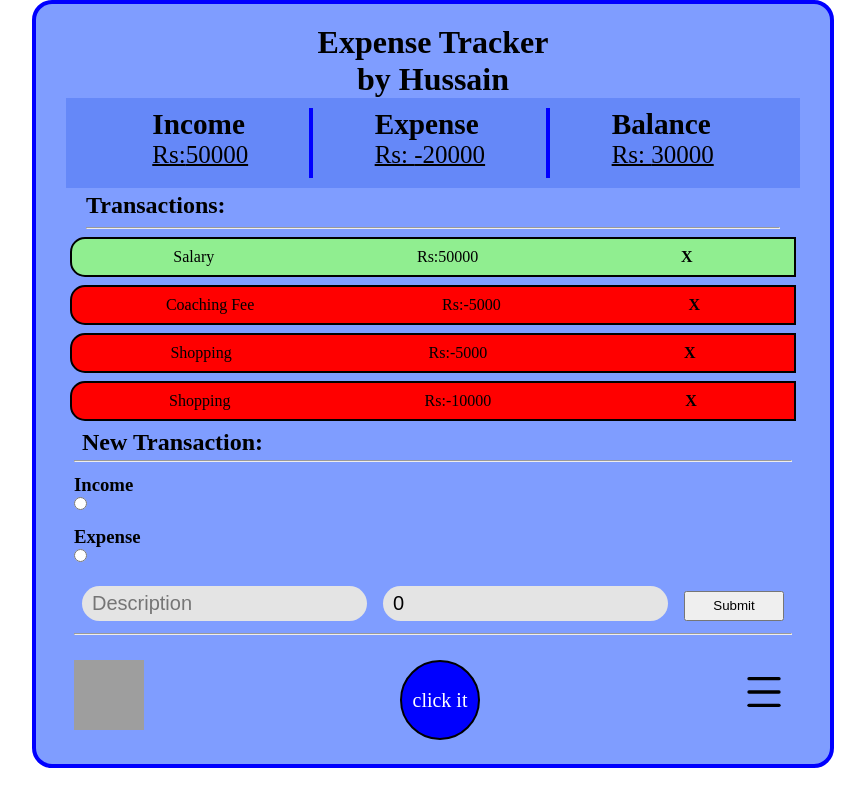
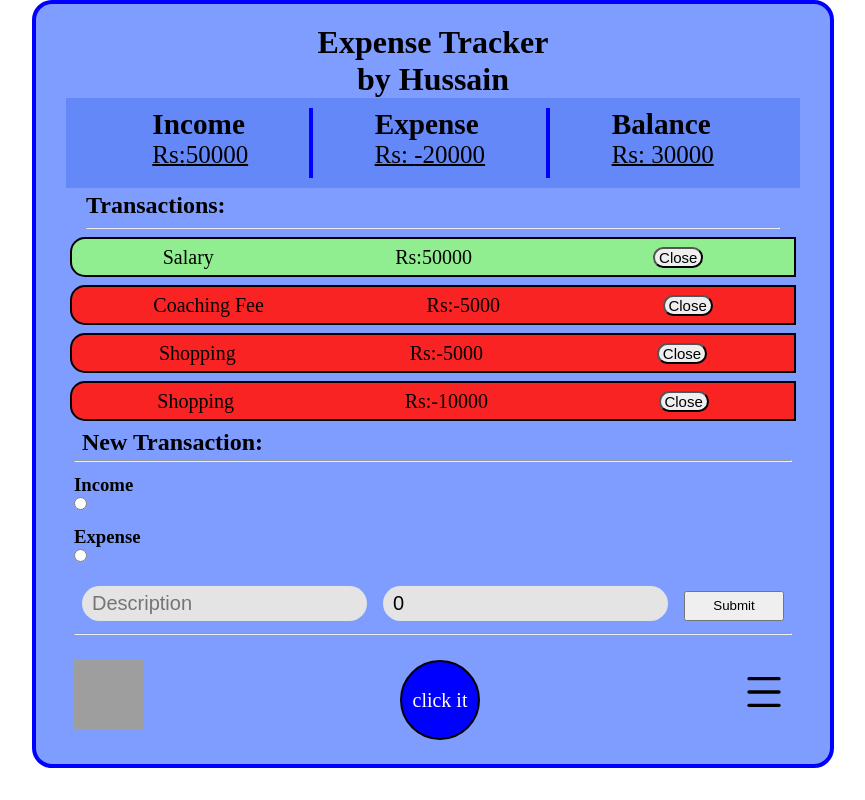
Before and after one commit to hussainmurtaza786/Expense-Tracker, a React (Create React App) app: page / in a window 1280 px wide. Shown: the whole page, without its empty margins (207-1072 px from the left). Built offline with nearby package versions, Linux system fonts and the light colour scheme; grey boxes are pictures that could not be loaded.

Commit message:
close button

```diff
--- a/src/Component/Container.js
+++ b/src/Component/Container.js
@@ -24,7 +24,14 @@ function Container() {
     const newTrans = { desc: desc, amount: amount }
     transactions.push(newTrans);
     setTransaction([...transactions]);
+
   }
+    const removeTransaction = (index) => {
+      const updatedTransactions = [...transactions];
+      updatedTransactions.splice(index, 1);
+      setTransaction(updatedTransactions);
+    };
+
 
 
 
@@ -35,7 +42,8 @@ function Container() {
       {/* <button onClick={() => { addNewTransaction("Shopping", -1000) }} >Add New txn</button> */}
       <Header transactions={transactions} />
       <Expense transactions={transactions} />
-      <Transaction transactions={transactions} />
+      {/* <Transaction transactions={transactions}  removeTransaction={removeTransaction } /> */}
+      <Transaction transactions={transactions} removeTransaction={removeTransaction} />
       <NewTransaction addNewTransaction={addNewTransaction} />
 
     </div>
--- a/src/Component/Transaction.js
+++ b/src/Component/Transaction.js
@@ -1,7 +1,9 @@
 import React from 'react'
 
-function Transaction({ transactions }) {
-
+function Transaction({ transactions, removeTransaction }) {
+const handleremove=(index)=>{
+  removeTransaction(index)
+}
 
 
   return (
@@ -11,16 +13,20 @@ function Transaction({ transactions }) {
       </span>
       <hr style={{ margin: '8px 20px' }} />
       {transactions.map((trans, idx) => {
-  const inputBackgroundColor = trans.amount>0  ? 'lightgreen' : trans.amount<0 ? 'red' : 'white';
+  const inputBackgroundColor = trans.amount>0  ? 'lightgreen' : trans.amount<0 ? 'rgb(250, 35, 35)  ' : 'white';
 
         return (
           <div key={idx} className="items-transaction" style={{backgroundColor:inputBackgroundColor}} >
             {trans.desc}
-            <div className="items-transaction-x">
+            <div className="items-transaction-" onClick={handleremove}>
               Rs:{trans.amount}
             </div>
             <div>
-                <h4 className='close-x'>X</h4>
+                <h4 className='close-x' onClick={() => handleremove(idx)}>
+                  <div className='x-text'>
+                    <button className="x-button">Close</button>
+                  </div>
+                  </h4>
             </div>
           </div>
         )
--- a/src/index.css
+++ b/src/index.css
@@ -139,8 +139,11 @@ body {
 
 .footerHr {
   margin: 25px 0px;
+
 }
-
+.items-transaction{
+font-size: 20px;
+}
 .amount {
   color: rgb(25, 0, 255);
   padding: 4px 15px;
@@ -154,9 +157,26 @@ body {
 }
 
 .close-x:hover {
+  display: flex;
+  justify-content: center;
+  align-content: center;
   color: Blue;
   cursor: pointer;
+  border-radius: 20px;
 
+}
+.x-button{
+  cursor: pointer;
+font-size: 15px;
+border-radius: 20px;
+width: 50px;
+}
+.x-text{
+  width: 50px;
+  height: 30px;
+  display: flex;
+  justify-content: center;
+  align-items: center;
 }
 #footer{
   display: flex;
```
